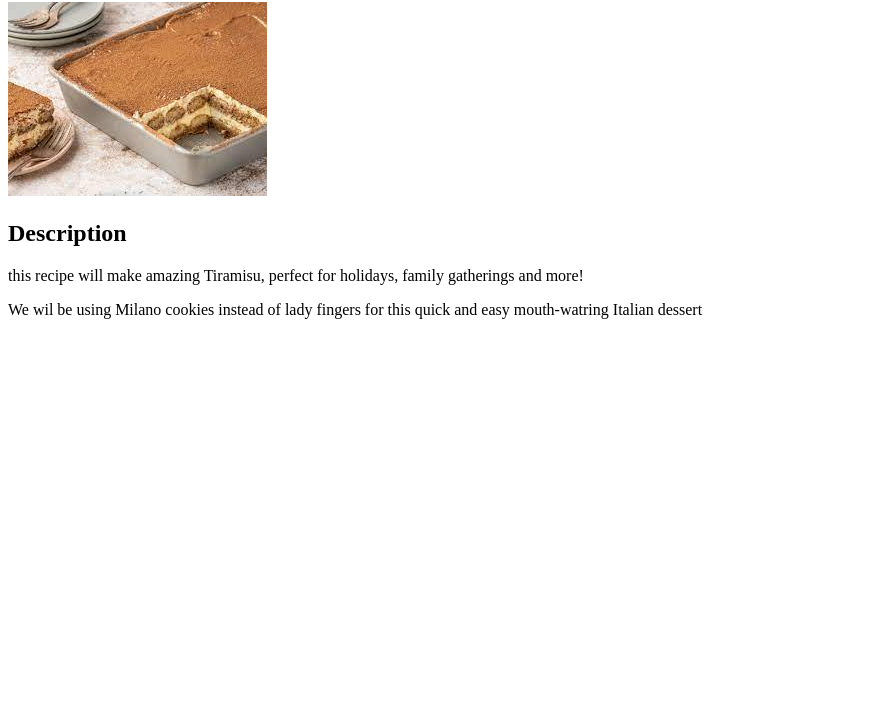
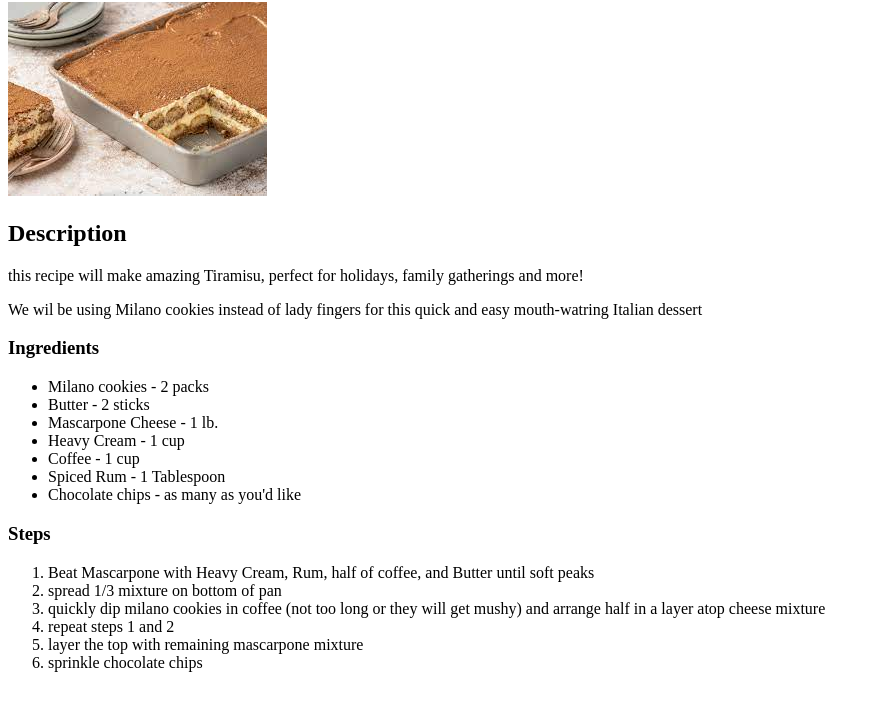
Before and after one commit to RafaelSilva316/odin-recipes, a plain HTML site: page recipes/tiramisu.html in a window 1280 px wide. Shown: the part 78-788 px from the top of the page, without its empty margins (0-880 px from the left). Drawn offline with Linux system fonts and the light colour scheme.

Commit message:
added tiramisu recipe instructions and ingredients

```diff
--- a/recipes/tiramisu.html
+++ b/recipes/tiramisu.html
@@ -12,5 +12,25 @@
     <h2>Description</h2>
     <p>this recipe will make amazing Tiramisu, perfect for holidays, family gatherings and more!</p>
     <p>We wil be using Milano cookies instead of lady fingers for this quick and easy mouth-watring Italian dessert</p>
+    <h3>Ingredients</h3>
+    <ul>
+        <li>Milano cookies - 2 packs</li>
+        <li>Butter - 2 sticks</li>
+        <li>Mascarpone Cheese - 1 lb.</li>
+        <li>Heavy Cream - 1 cup</li>
+        <li>Coffee - 1 cup</li>
+        <li>Spiced Rum - 1 Tablespoon</li>
+        <li>Chocolate chips - as many as you'd like</li>
+    </ul>
+    <h3>Steps</h3>
+    <ol>
+        <li>Beat Mascarpone with Heavy Cream, Rum, half of coffee, and Butter until soft peaks</li>
+        <li>spread 1/3 mixture on bottom of pan</li>
+        <li>quickly dip milano cookies in coffee (not too long or they will get mushy) and arrange half in a layer atop cheese mixture</li>
+        <li>repeat steps 1 and 2</li>
+        <li>layer the top with remaining mascarpone mixture</li>
+        <li>sprinkle chocolate chips</li>
+
+    </ol>
 </body>
 </html>
```
